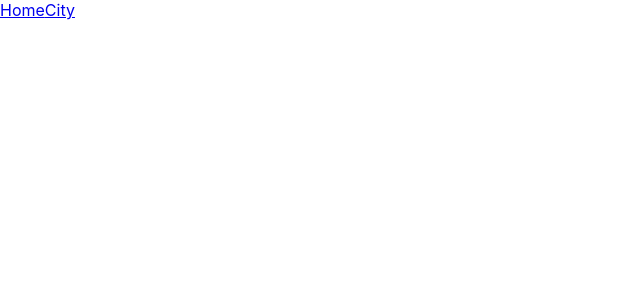
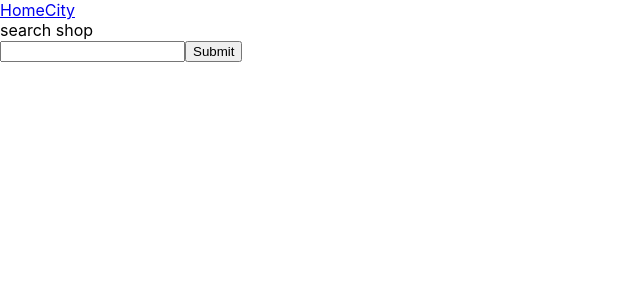
Before and after one commit to figo5530/React-Project, a React (Create React App) app in the folder frontend/: page / in a window 1280 px wide. Shown: the top 300 px of the page, without its empty margins (0-640 px from the left). Built offline with nearby package versions, Linux system fonts and the light colour scheme.

Commit message:
adds shopinput component and finishes basic features.

```diff
--- a/frontend/src/App.js
+++ b/frontend/src/App.js
@@ -1,12 +1,14 @@
 import './App.css';
 import NavBar from './NavBar'
-import React from 'react';
+import React from 'react'
+import ShopInput from './shops/ShopInput';
 
 function App () {
     return (
-      <>
-        <NavBar/>
-      </>
+      <div>
+        <NavBar />
+        <ShopInput />
+      </div>
     )
 }
 export default App;
--- /dev/null
+++ b/frontend/src/shops/ShopInput.js
@@ -0,0 +1,36 @@
+import React, { Component } from 'react';
+
+class ShopInput extends Component {
+    state = {
+        text: ''
+    }
+
+    handleChange = e => {
+        this.setState({
+          text: e.target.value
+        })
+    }
+
+    hanldeSubmit = e => {
+        e.preventDefault()
+        console.log(this.state.text)
+        //to be finished
+        this.setState({
+            text: ''
+        })
+    }
+
+    render() {
+        return(
+        <div>
+            <label>search shop</label>
+            <form onSubmit={this.hanldeSubmit}>
+                <input type='text' onChange={this.handleChange} value={this.state.text}/>
+                <input type='submit'/>
+            </form>
+        </div>
+        )
+    }
+}
+
+export default ShopInput
```
